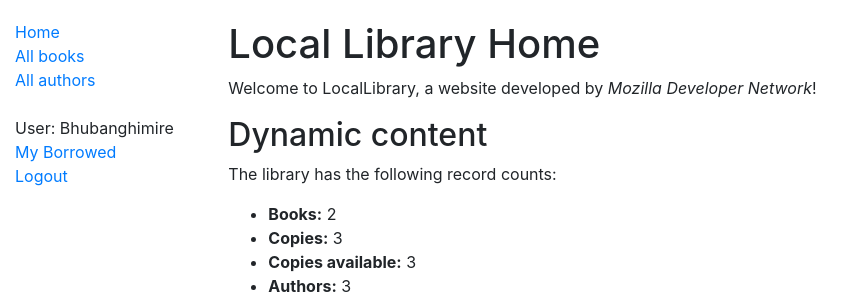
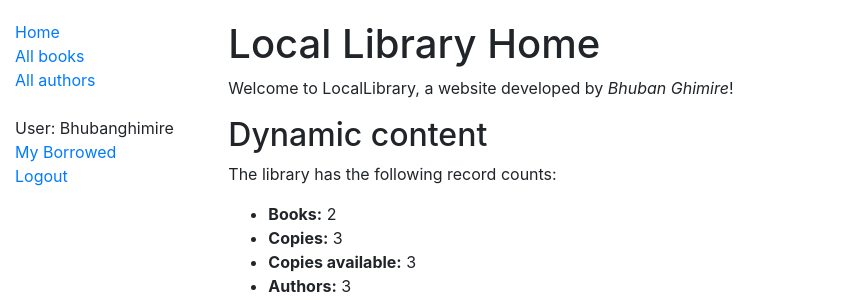
Before and after one commit to Bhubanghimire/local-library-in-django, a Django app: page /catalog/ in a window 1280 px wide. Shown: the top 300 px of the page, without its empty margins (0-864 px from the left). Run offline with Django 3.2, Linux system fonts and the light colour scheme; a user stored in the database is signed in; data comes from the database, SQL or seed files in the repository; some libraries are stand-ins or nearby versions.

Commit message:
Update index.html

```diff
--- a/catalog/templates/index.html
+++ b/catalog/templates/index.html
@@ -4,7 +4,7 @@
 
 {% block content %}
   <h1>Local Library Home</h1>
-  <p>Welcome to LocalLibrary, a website developed by <em>Mozilla Developer Network</em>!</p>
+  <p>Welcome to LocalLibrary, a website developed by <em>Bhuban Ghimire</em>!</p>
   <h2>Dynamic content</h2>
   <p>The library has the following record counts:</p>
   <ul>
```
